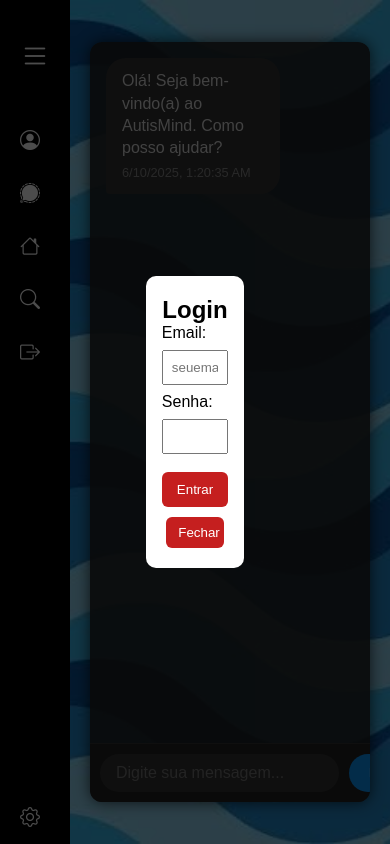
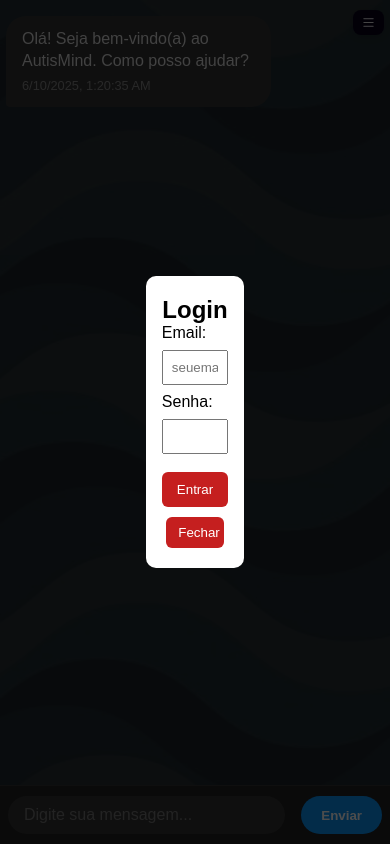
Before and after one commit to misiatais/frontend, a website: page chat.html in a window 390 px wide. Drawn offline with nearby package versions, Linux system fonts and the light colour scheme.

Commit message:
adiçao da toris

```diff
--- a/css/chat.css
+++ b/css/chat.css
@@ -312,3 +312,98 @@
 .mb-3 {
     margin-bottom: 30px !important;
 }
+
+/* Mobile */
+@media (max-width: 600px) {
+  main.conteudo-principal {
+    margin-left: 0 !important;
+    padding: 0;
+    width: 100vw;
+    height: 100vh;
+    min-height: 100vh;
+    background: url('../../imagem/blue1.jpg') no-repeat center center fixed !important;
+    background-size: cover !important;
+    justify-content: flex-end;
+    align-items: stretch;
+  }
+  .chat-container {
+    background: rgba(30, 30, 30, 0.90);
+    border-radius: 0;
+    box-shadow: none;
+    width: 100vw;
+    max-width: 100vw;
+    height: 100vh;
+    min-height: 100vh;
+    margin: 0;
+    padding: 0;
+    display: flex;
+    flex-direction: column;
+  }
+  nav.menu-lateral {
+    width: 0;
+    min-width: 0;
+    overflow-x: hidden;
+    transition: width 0.3s;
+    z-index: 3000;
+    background: #000;
+    box-shadow: 2px 0 10px rgba(0,0,0,0.2);
+    position: fixed;
+    height: 100vh;
+    left: 0;
+    top: 0;
+    display: block;
+  }
+  nav.menu-lateral.expandir {
+    width: 220px !important;
+    min-width: 220px !important;
+    overflow-x: visible;
+  }
+  nav.menu-lateral ul {
+    display: block;
+    margin-top: 40px;
+  }
+  .btn-expandir {
+    display: block !important;
+    position: fixed;
+    top: 10px;
+    right: 6px;
+    z-index: 4000;
+    background: #070118;
+    border-radius: 8px;
+    padding: 4px 8px;
+    box-shadow: 0 2px 8px rgba(0,0,0,0.15);
+    color: #fff;
+    font-size: 15px;
+    cursor: pointer;
+  }
+
+  nav.menu-lateral:not(.expandir) ul {
+    display: none !important;
+  }
+
+  nav.menu-lateral.expandir ~ main.conteudo-principal {
+    margin-left: 220px !important;
+    width: calc(100vw - 220px);
+  }
+
+  .input-area {
+    position: fixed;
+    bottom: 0;
+    left: 0;
+    width: 100vw;
+    background: #222;
+    border-top: 1px solid #333;
+    padding: 10px 8px;
+    display: flex;
+    gap: 6px;
+    z-index: 100;
+  }
+  .messages {
+    flex: 1;
+    padding: 16px 6px 80px 6px;
+    font-size: 16px;
+    background: transparent;
+    overflow-y: auto;
+    max-height: calc(100vh - 70px);
+  }
+}
--- /dev/null
+++ b/package.json
@@ -0,0 +1,5 @@
+{
+  "dependencies": {
+    "nodemon": "^3.1.10"
+  }
+}
```
Also changed, not shown: index.html (+7 -0 lines), js/index.js (+8 -0 lines), 1 other file.
